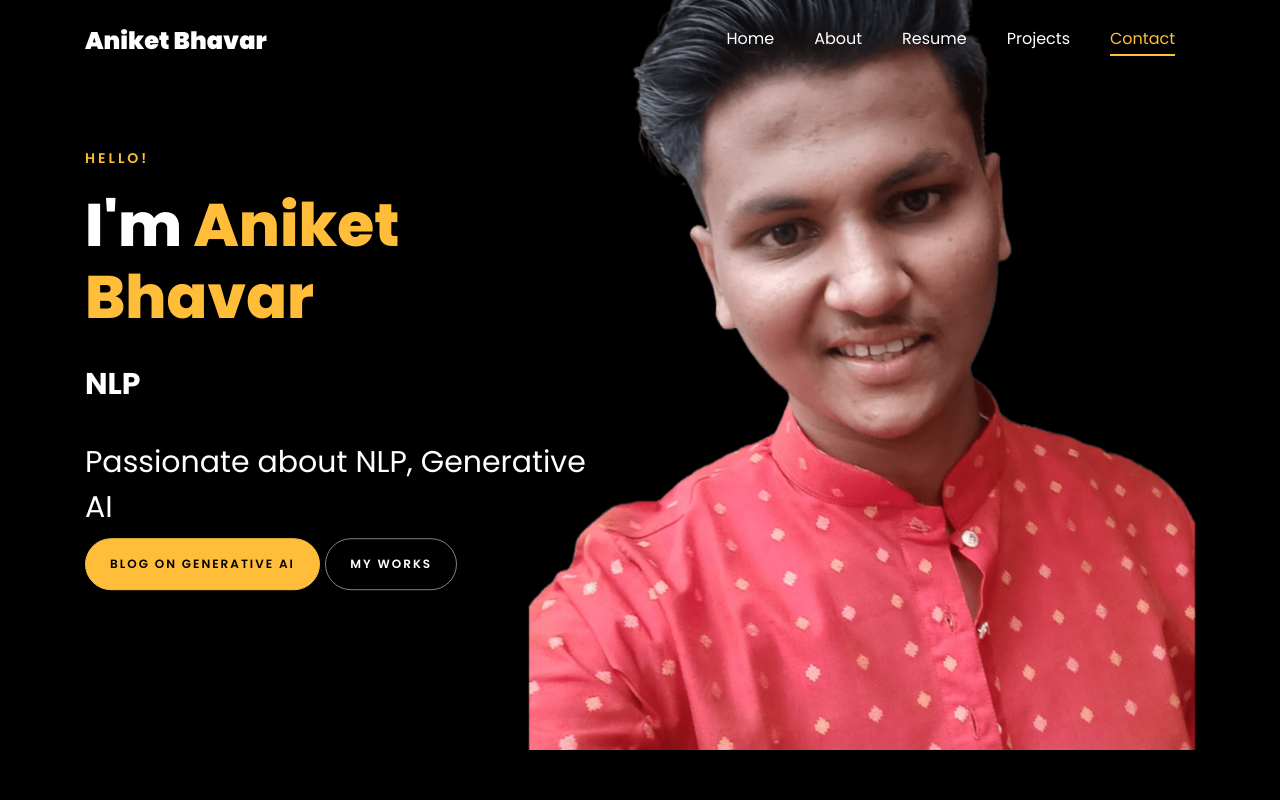
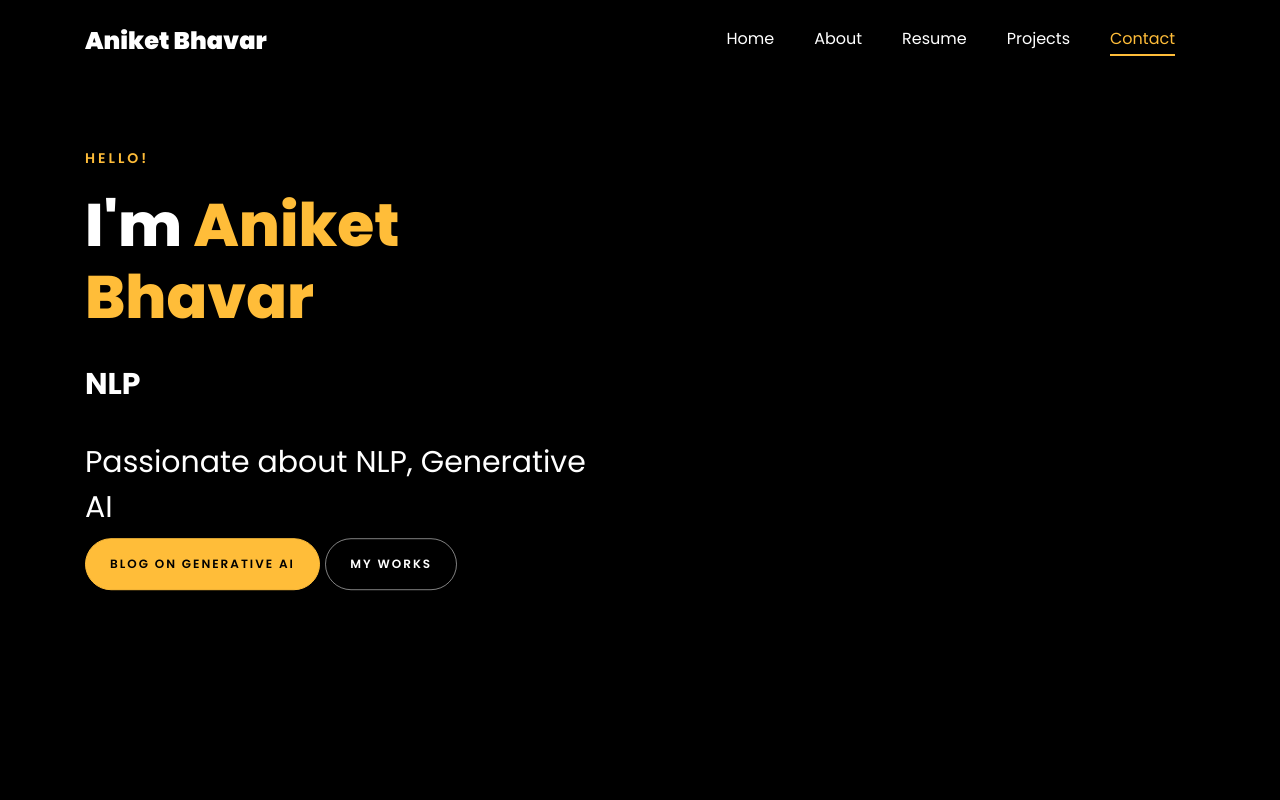
Before and after one commit to aniketbhavar/ani-port, a plain HTML site: page index.html in a window 1280 px wide. Shown: the top 800 px of the page. Drawn offline with Linux system fonts and the light colour scheme; files whose address does not match are found by name.

Commit message:
Update index.html

```diff
--- a/index.html
+++ b/index.html
@@ -141,7 +141,7 @@
 	      	<div class="overlay"></div>
 	         <div class="container">
 	          <div class="row d-md-flex no-gutters slider-text align-items-end justify-content-end" data-scrollax-parent="true">
-	          	<div class="one-third js-fullheight order-md-last img" style="background-image:url(images/file-6.png);">
+	          	<div class="one-third js-fullheight order-md-last img" style="background-image:url();">
 	          	 <div class="overlay"></div>
 	          	</div>
 		          <div class="one-forth d-flex  align-items-center ftco-animate" data-scrollax=" properties: { translateY: '70%' }">
```
